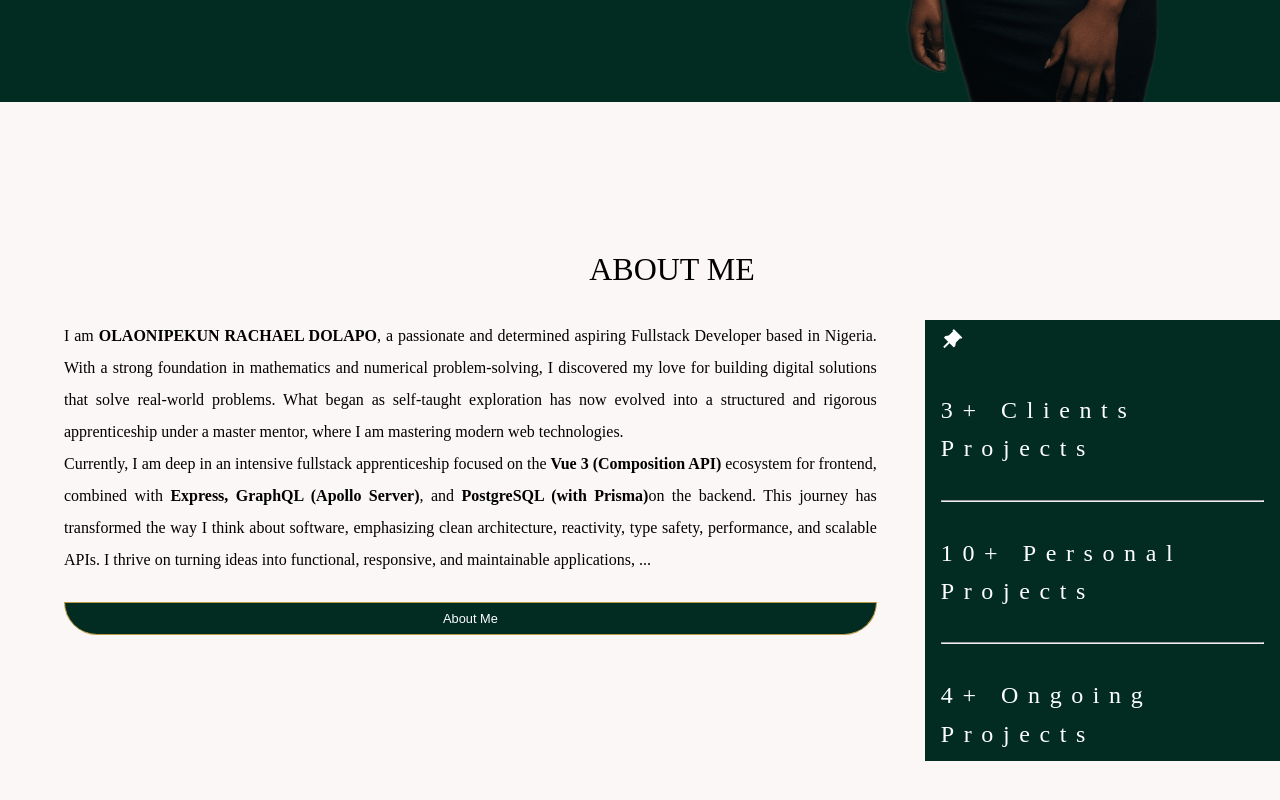
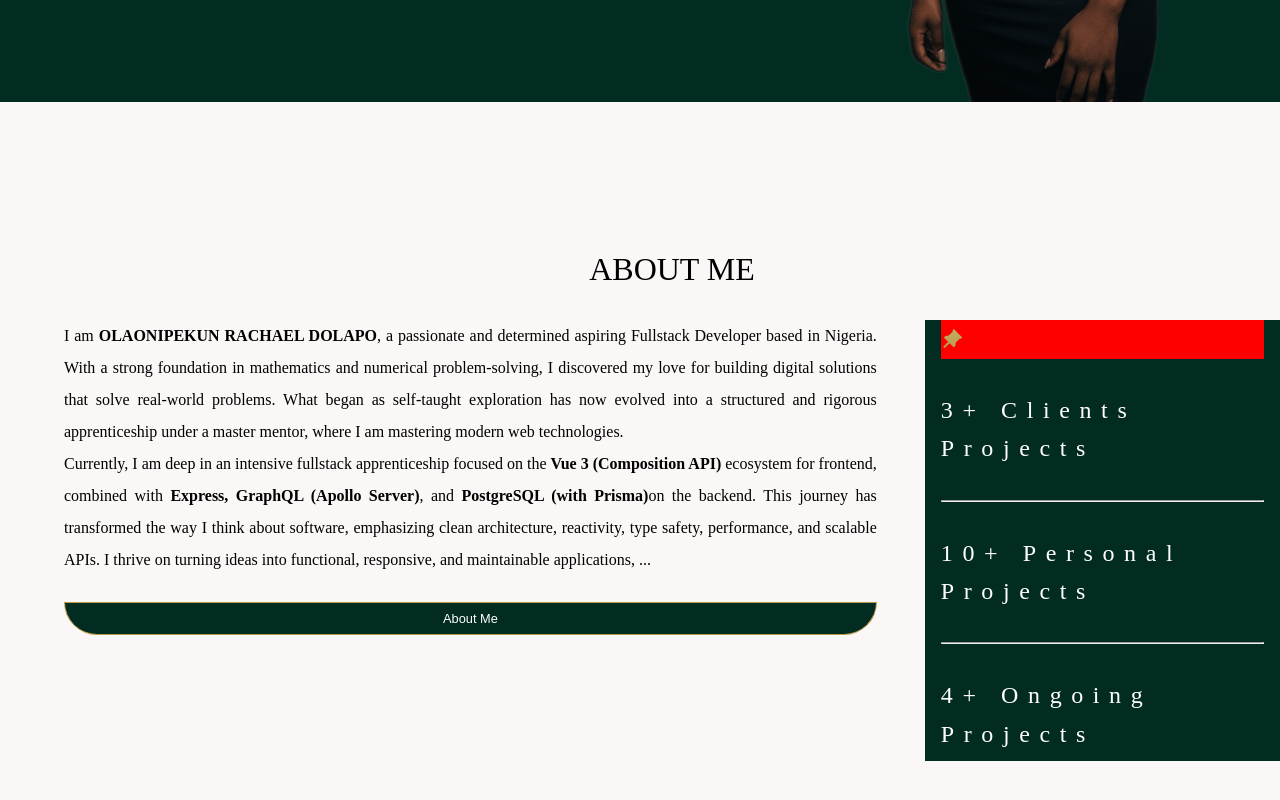
Before and after one commit to Lovethrech/my-main-portfolio, a Vue app: page / in a window 1280 px wide. Shown: the part 629-1429 px from the top of the page. Built offline with nearby package versions, Linux system fonts and the light colour scheme.

Commit message:
working on the home-about components.

```diff
--- a/src/components/home/about/HomeAboutDescStatsPin.vue
+++ b/src/components/home/about/HomeAboutDescStatsPin.vue
@@ -3,5 +3,18 @@
         <div id="home-about-desc-stats-pin-ctn">
             <i class="ri-pushpin-fill"></i>
         </div>
+        <!-- <i class="ri-github-line"></i> -->
     </div>
 </template>
+
+<style scoped>
+#home-about-desc-stats-pin-ctn{
+    background-color: red;
+}
+.ri-pushpin-fill{
+    font-size: 3vh;
+    background: linear-gradient(to top, #B99A45, #C7AE6A);
+    background-clip: text;
+    color:transparent;
+}
+</style>
```
